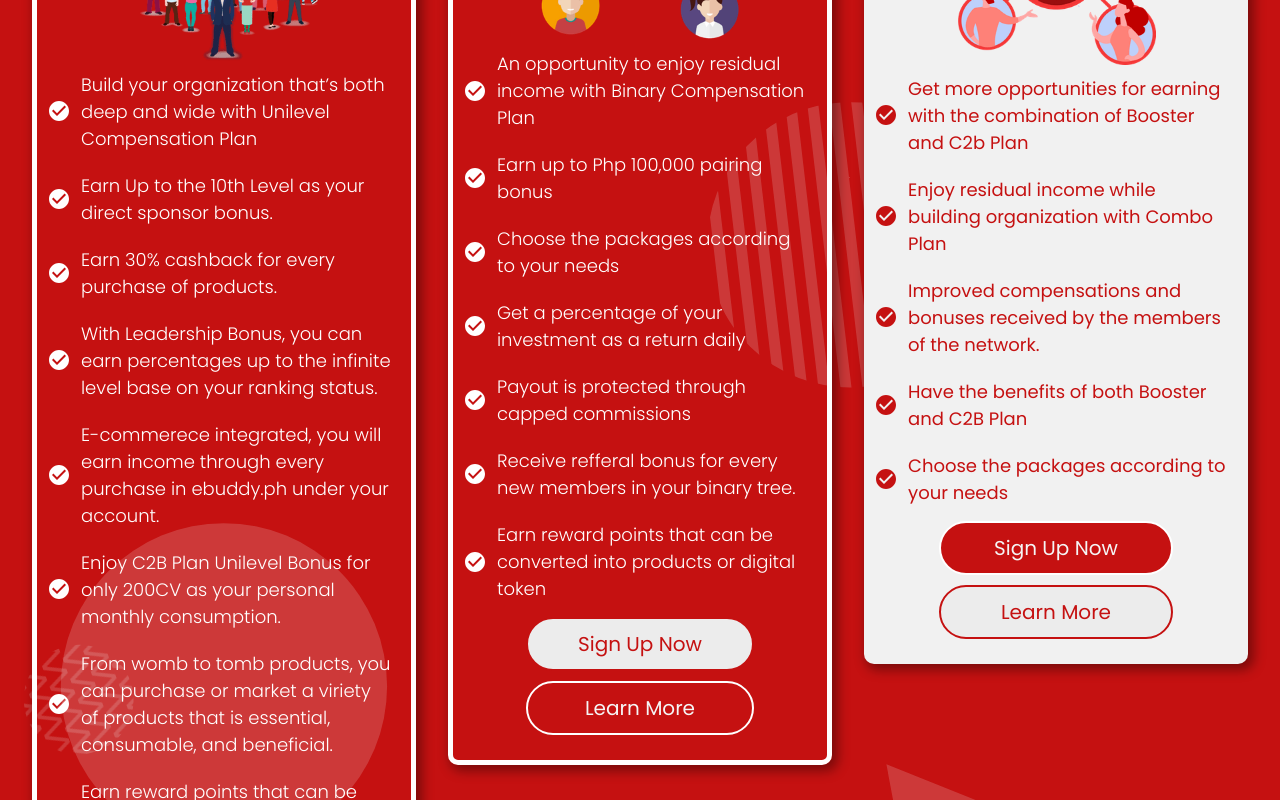
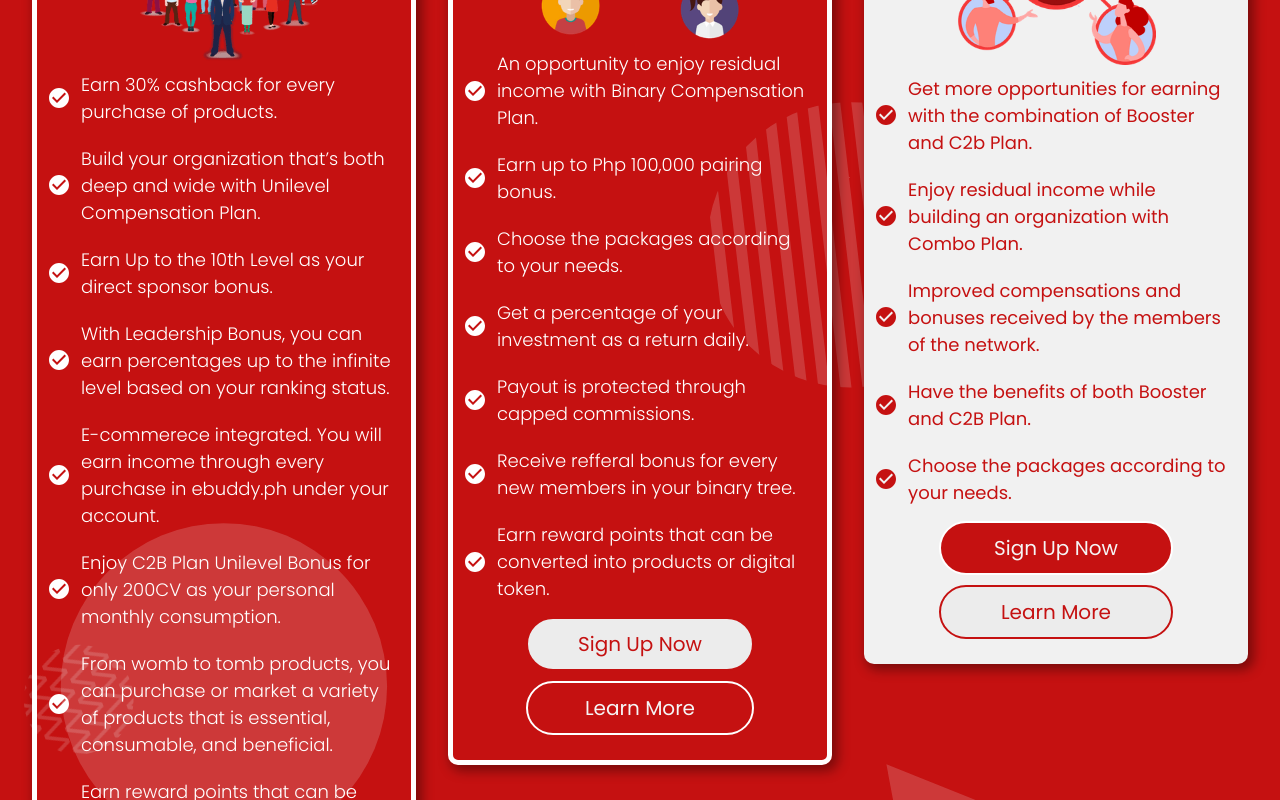
Before and after one commit to jetmaquiling/ebuddyglobalv1, a Next.js app: page /info/plan in a window 1280 px wide. Shown: the part 1200-2000 px from the top of the page. Built offline with nearby package versions, Linux system fonts and the light colour scheme; no server answers.

Commit message:
Update For Vercel

```diff
--- a/components/chatFloat/chat.js
+++ b/components/chatFloat/chat.js
@@ -148,7 +148,7 @@ export default function Chat({online}) {
         try{
             const query = qs.stringify({
                 _where: {
-                    _or:[{"subject_contains": search}, {"content_contains": search},{"title_contains": search}, {"description_contains": search}, {"tag": search} ]} });
+                    _or:[{"subject_contains": search}, {"content_contains": search},{"title_contains": search}, {"description_contains": search}, {"tag_contains": search} ]} });
             console.log(query)
             const newdata = await axios.get(`${config.SERVER_URL}/blogs?${query}&_limit=10`);
             console.log("nEw Data",newdata.data);
--- a/components/head/headv1.js
+++ b/components/head/headv1.js
@@ -19,7 +19,7 @@ const HeadV1 = ({pos, open, setOpen}) => {
               <div className={style.tinylogoToken}>
 
                 <a href="/">
-                <img  src={"/Logo/EbuddyLogo.png"}  alt="logo" className={style.logo}/>
+                <img  src={"/MainLogo/EbuddyLogo.png"}  alt="MainLogo" className={style.logo}/>
                 </a>
               </div>
 
--- a/components/homesection/section2.js
+++ b/components/homesection/section2.js
@@ -36,7 +36,7 @@ export default function Section2({openVideo,setOpenVideo}) {
                 <div className={style.documentContainer}>
                     <div className={style.documentBox}>
                         <h1 className={style.titleBody2}>How It Works?</h1>
-                        <p className={style.textBody2}>We all have one thing in common, we are all CONSUMERS. The main concept of Global eBuddy is the ablility to convert consumers into BUSINESSMAN. There are so many ways to earn and it is up to YOU to choose.</p>
+                        <p className={style.textBody2}>We all have one thing in common, we are all CONSUMERS. The main concept of Global eBuddy is the ablility to convert consumers into BUSINESSMEN. There are so many ways to earn and it is up to YOU to choose.</p>
                         <div  className={style.buttonContainer} >
                         <div  className={`${style.buttonBox} `} onClick={()=>toggle("https://www.youtube.com/embed/V5Is1K5Bprs")} >
                             <h4 className={style.buttonFont} >Watch Video</h4>
@@ -58,7 +58,7 @@ export default function Section2({openVideo,setOpenVideo}) {
                     <div className={style.documentBox}>
 
                         <h1 className={style.titleBody2}> Passive Income</h1>
-                        <p className={style.textBody2}>Enjoy residual income while building organization with our Business Plan</p>
+                        <p className={style.textBody2}>Enjoy residual income while building an organization with our Business Plan</p>
                         <br/>
                         <h1 className={style.titleBody2}> Compensations</h1>
                         <p className={style.textBody2}>Improved compensations and bonuses received by the members of the network.</p>
--- a/components/homesection/section4.js
+++ b/components/homesection/section4.js
@@ -24,7 +24,7 @@ export default function Section4() {
 
             <div className={`${style.bodyContent} `}>
               <h1 className={style.titleBody}>Global eBuddy Products</h1>
-              <p className={style.textBody}>Be the leading provider of Life-Enhancing Products Internationally, that ensures health benefits to customers.</p>
+              <p className={style.textBody}>Our Goal is to be the leading provider of Life-Enhancing Products Internationally, that ensures health benefits to customers.</p>
               <div  className={style.buttonContainer} >
                 <Link href='https://ebuddy.ph/'>
                   <div  className={`${style.buttonBox}`} >
--- a/components/homesection/section5.js
+++ b/components/homesection/section5.js
@@ -8,34 +8,34 @@ import CheckCircleIcon from '@material-ui/icons/CheckCircle';
 
 
 const c2bData = [
-    "Build your organization that’s both deep and wide with Unilevel Compensation Plan",
+    "Earn 30% cashback for every purchase of products.",
+    "Build your organization that’s both deep and wide with Unilevel Compensation Plan.",
     "Earn Up to the 10th Level as your direct sponsor bonus.",
-    "Earn 30% cashback for every purchase of products.",
-    "With Leadership Bonus, you can earn percentages up to the infinite level base on your ranking status.",
-    "E-commerece integrated, you will earn income through every purchase in ebuddy.ph under your account.",
+    "With Leadership Bonus, you can earn percentages up to the infinite level based on your ranking status.",
+    "E-commerece integrated. You will earn income through every purchase in ebuddy.ph under your account.",
     "Enjoy C2B Plan Unilevel Bonus for only 200CV as your personal monthly consumption.",
-    "From womb to tomb products, you can purchase or market a viriety of products that is essential, consumable, and beneficial.",
-    "Earn reward points that can be converted into products or digital token"
+    "From womb to tomb products, you can purchase or market a variety of products that is essential, consumable, and beneficial.",
+    "Earn reward points that can be converted into products or digital token."
 ]
 
 
 const boosterData = [
-    "An opportunity to enjoy residual income with Binary Compensation Plan",
-    "Earn up to Php 100,000 pairing bonus",
-    "Choose the packages according to your needs",
-    "Get a percentage of your investment as a return daily",
-    "Payout is protected through capped commissions",
+    "An opportunity to enjoy residual income with Binary Compensation Plan.",
+    "Earn up to Php 100,000 pairing bonus.",
+    "Choose the packages according to your needs.",
+    "Get a percentage of your investment as a return daily.",
+    "Payout is protected through capped commissions.",
     "Receive refferal bonus for every new members in your binary tree.",
-    "Earn reward points that can be converted into products or digital token"
+    "Earn reward points that can be converted into products or digital token."
 ]
 
 
 const comboData = [
-    "Get more opportunities for earning with the combination of Booster and C2b Plan",
-    "Enjoy residual income while building organization with Combo Plan",
+    "Get more opportunities for earning with the combination of Booster and C2b Plan.",
+    "Enjoy residual income while building an organization with Combo Plan.",
     "Improved compensations and bonuses received by the members of the network.",
-    "Have the benefits of both Booster and C2B Plan",
-    "Choose the packages according to your needs",
+    "Have the benefits of both Booster and C2B Plan.",
+    "Choose the packages according to your needs.",
 ]
 
 
--- a/components/navigation/navigationv1.js
+++ b/components/navigation/navigationv1.js
@@ -13,7 +13,7 @@ const NavigationV1 = ({pos,open, setOpen}) => {
         <div className={style.navbar}>
           <div className={style.navbar1}>
               <div className={style.tinylogoToken}>
-                <img src={'/Logo/EbuddyLogo.png'} alt="Logo"  className={style.logoToken}/>
+                <img src={'/MainLogo/EbuddyLogo.png'} alt="MainLogo"  className={style.logoToken}/>
               </div>
           </div>
           <div className={style.midnav}>
--- a/pages/info/article/[id].js
+++ b/pages/info/article/[id].js
@@ -96,7 +96,7 @@ export default function BlogPage() {
                 <div  className={styles.mainContainer}>
 
                     <div className={styles.logoBox}>
-                        <img src="/Logo/EbuddyLogoBlack.png" className={styles.logo} />
+                        <img src="/MainLogo/EbuddyLogoBlack.png" className={styles.logo} />
                     </div>
 
                     <div className={styles.linkContainer}>
```
Also changed, not shown: public/MainLogo/EBuddyLogo.png (renamed from public/Logo/EBuddyLogo.png), public/MainLogo/EBuddyLogoBlack.png (renamed from public/Logo/EBuddyLogoBlack.png).
